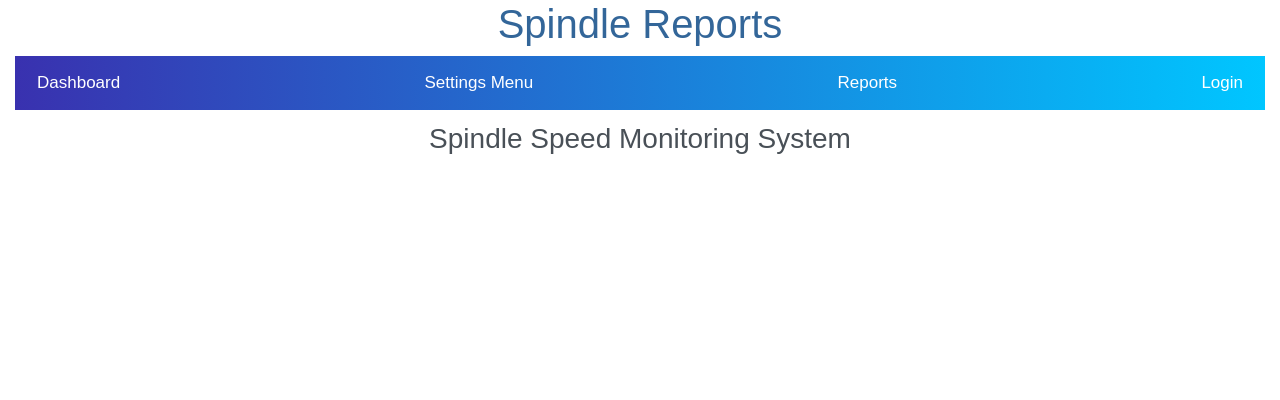
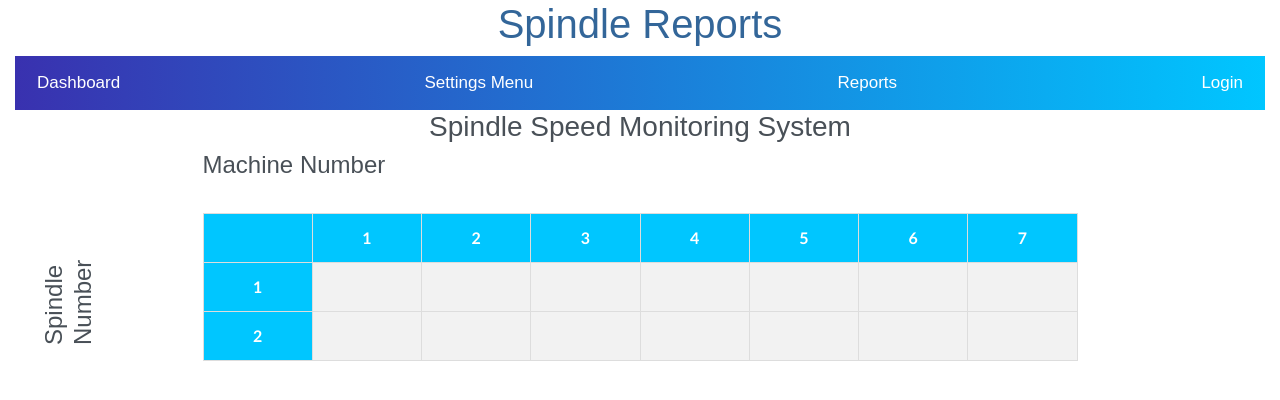
Before and after one commit to career13082018/SpindleUI, an Angular app: page /dashboard in a window 1280 px wide. Shown: the top 400 px of the page. Built offline with nearby package versions, Linux system fonts and the light colour scheme.

Commit message:
dashboard page modified

```diff
--- a/src/app/dash-board/dash-board.component.css
+++ b/src/app/dash-board/dash-board.component.css
@@ -1,6 +1,45 @@
 .register-heading{
     text-align: center;
-    margin-top: 1%;
-    margin-bottom: -15%;
     color: #495057;
 }
+.dashboard-horizontal-heading{
+    text-align: left;
+    color: #495057;
+    margin-left: 15%;
+}
+.dashboard-subheading{
+    color: #495057;
+    margin-left: 10px;
+    margin-top: 50px;
+    width:130px;
+    height:100px;
+  -ms-transform:rotate(270deg); /* IE 9 */
+  -moz-transform:rotate(270deg); /* Firefox */
+  -webkit-transform:rotate(270deg); /* Safari and Chrome */
+  -o-transform:rotate(270deg); /* Opera */
+}
+#dashboard {
+    font-family: "Trebuchet MS", Arial, Helvetica, sans-serif;
+    border-collapse: collapse;
+    width: 70%;
+    margin-left:15%;
+    margin-right:15%;
+    margin-top: -10%;
+}
+
+#dashboard td, #dashboard th {
+    border: 1px solid #ddd;
+    padding: 8px;
+}
+
+#dashboard tr:nth-child(even){background-color: #f2f2f2;}
+
+#dashboard tr:hover {background-color: #ddd;}
+
+#dashboard th {
+    padding-top: 12px;
+    padding-bottom: 12px;
+    text-align: center;
+    background-color: #00c6ff;
+    color: white;
+}
--- a/src/app/dash-board/dash-board.component.html
+++ b/src/app/dash-board/dash-board.component.html
@@ -1 +1,49 @@
-<h3 class="register-heading">Spindle Speed Monitoring System</h3>
+<div>
+    <h3 class="register-heading">Spindle Speed Monitoring System</h3>
+    <h4 class="dashboard-horizontal-heading">Machine Number</h4>
+    <h4 class="dashboard-subheading">Spindle Number</h4>
+    <table class="table table-striped" id="dashboard">
+        <thead>
+        <tr>
+          <th class="hidden"></th>
+          <th>1</th>
+          <th>2</th>
+          <th>3</th>
+          <th>4</th>
+          <th>5</th>
+          <th>6</th>
+          <th>7</th>
+        </tr>
+        </thead>
+        <tbody>
+        <!-- <tr *ngFor="let spindle of spindles">
+          <th>{{spindle.machineName}}</th>
+          <td class="hidden">{{spindle.machineId}}</td>
+          <td>{{spindle.machineName}}</td>
+          <td>{{spindle.spindleName}}</td>
+          <td>{{spindle.mean}}</td>
+          <td>{{spindle.cvPercentage}}</td>
+        </tr>
+        </tbody> -->
+        <tr>
+          <th>1</th>
+          <td></td>
+          <td></td>
+          <td></td>
+          <td></td>
+          <td></td>
+          <td></td>
+          <td></td>
+        </tr>
+        <tr>
+          <th>2</th>
+          <td></td>
+          <td></td>
+          <td></td>
+          <td></td>
+          <td></td>
+          <td></td>
+          <td></td>
+        </tr>
+      </table>
+</div>
```
